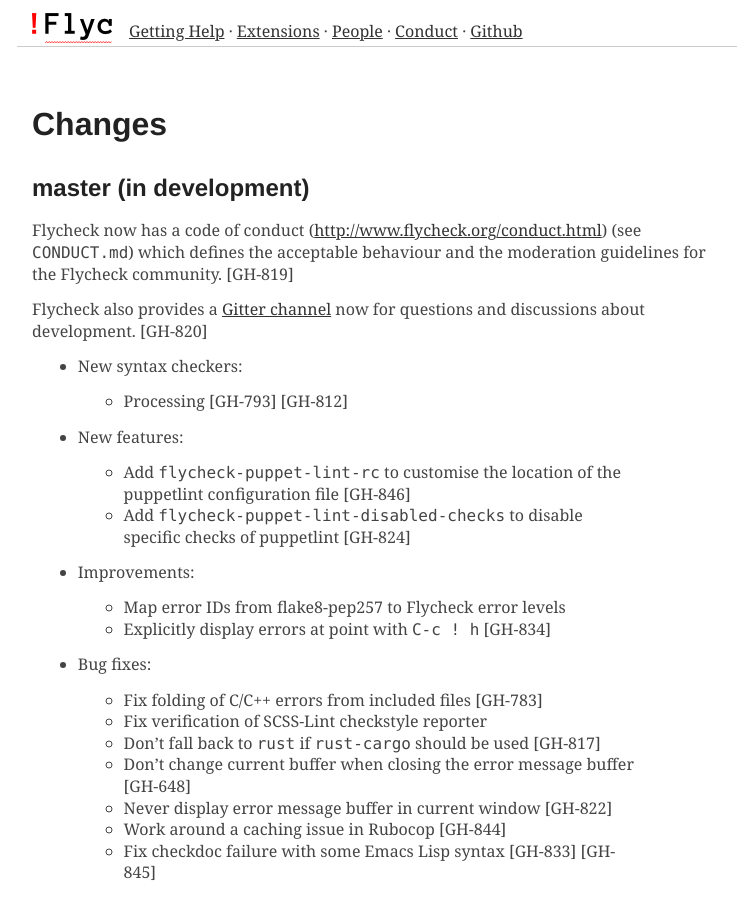
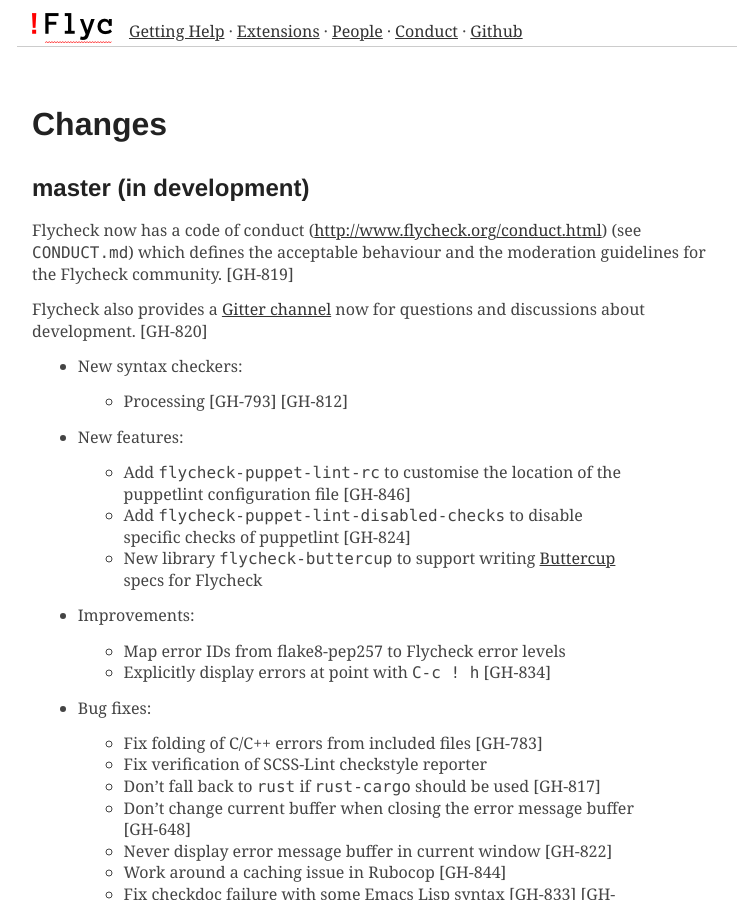
Before and after one commit to cmarqu/flycheck.github.io, a Jekyll site: the page built from changes.md, in a window 1280 px wide and 900 px high. Shown: the whole window, without its empty margins (258-995 px from the left). Built offline with Jekyll 4.4.1, drawn with Linux system fonts in a browser that asks for light colours; some web fonts are replaced.

Commit message:
Update from flycheck/flycheck@114aa04e

```diff
--- a/_includes/changes.md
+++ b/_includes/changes.md
@@ -18,6 +18,8 @@
     configuration file [GH-846]
   * Add `flycheck-puppet-lint-disabled-checks` to disable specific checks of
     puppetlint [GH-824]
+  * New library `flycheck-buttercup` to support writing [Buttercup][] specs for
+    Flycheck
 
 * Improvements:
 
@@ -33,6 +35,8 @@
   * Never display error message buffer in current window [GH-822]
   * Work around a caching issue in Rubocop [GH-844]
   * Fix checkdoc failure with some Emacs Lisp syntax [GH-833] [GH-845]
+
+[buttercup]: https://github.com/jorgenschaefer/emacs-buttercup
 
 ## 0.25.1 (Nov 16, 2015) ##
 
```
